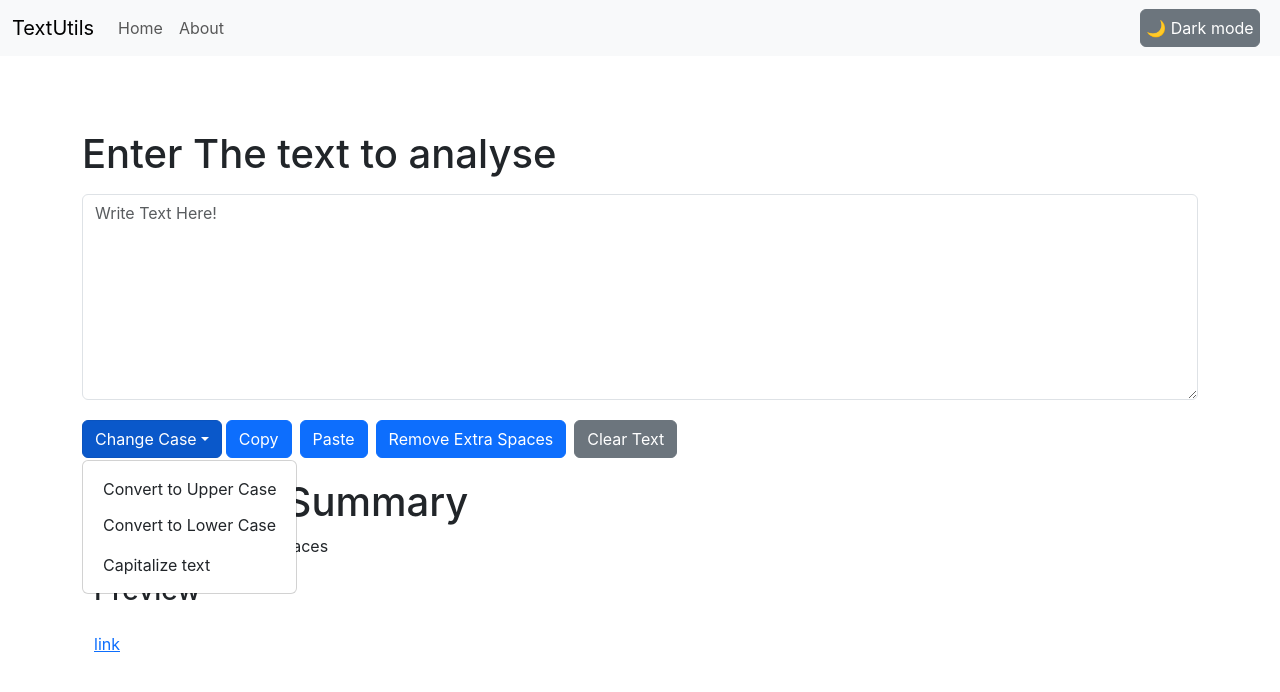
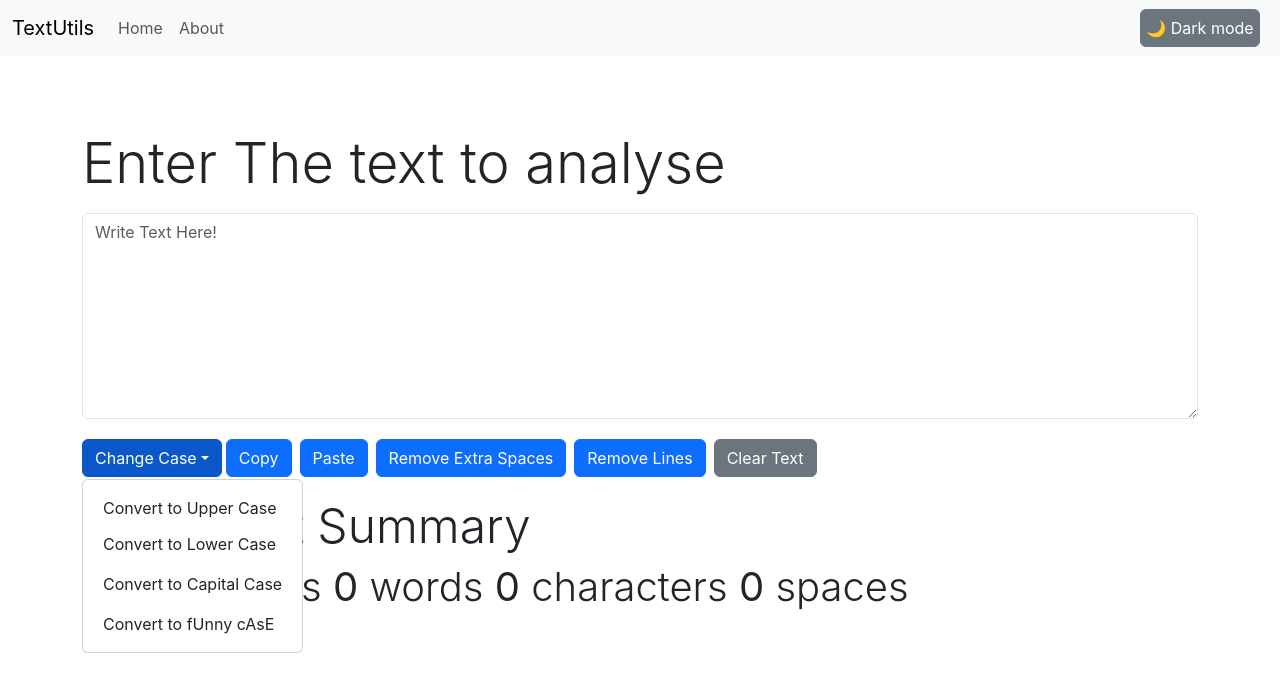
Before and after one commit to Omkar-code-mur/TextUtils, a React (Create React App) app: page / in a window 1280 px wide. Both pictures are taken after a click on the button "Change Case". Shown: the top 692 px of the page. Built offline with nearby package versions, Linux system fonts and the light colour scheme.

Commit message:
final touchup

```diff
--- a/src/Componants/Navbar.js
+++ b/src/Componants/Navbar.js
@@ -3,7 +3,7 @@ import { Link } from "react-router-dom";
 import React from "react";
 import PropTypes from "prop-types";
 
-export default function Navbar({ mode, title, emoji, toggleMode, capitalize }) {
+export default function Navbar({ mode, emoji, toggleMode, capitalize }) {
   return (
     <div>
       <nav
@@ -37,6 +37,7 @@ export default function Navbar({ mode, title, emoji, toggleMode, capitalize }) {
                 onClick={toggleMode}>
                 {emoji} {capitalize(mode)} mode
               </button>
+
             </form>
           </div>
         </div>
--- a/src/Componants/TextForm.js
+++ b/src/Componants/TextForm.js
@@ -3,18 +3,26 @@
 import React, { useState } from "react";
 
 export default function TextForm(props) {
+
+
+  let a = []
+  // This function is used to check is textbox is not empty
   const emptyCheck = () => {
     if (text === "") {
       props.showAlert("Please Enter Some Text to modify", "warning");
       return true;
     }
   };
+
+  // This function is used to convert text to upper case
   const handleUpClick = (e) => {
     if (emptyCheck()) return;
     let newText = text.toUpperCase();
     setText(newText);
     props.showAlert("text Converted to upper case", "success");
   };
+
+  // This function is used to convert text to capital case
   const handleCapitalize = (e) => {
     if (emptyCheck()) return;
     let newText = text;
@@ -31,16 +39,57 @@ export default function TextForm(props) {
     props.showAlert("text Capitalized", "success");
   };
 
+  // error to feature lol
+  const funnyCase = (e) => {
+    if (emptyCheck()) return;
+    let newText = text;
+    newText = newText.toLowerCase().split("\n").join("  ");
+    let ansData = "";
+    for (let i = 0; i < newText.length - 2; i++) {
+      if (
+        i < newText.length - 2 ||
+        newText[i] === "." ||
+        newText[i] === "?" ||
+        newText[i] === "!"
+      ) {
+        ansData =
+          ansData + newText[i] + newText[i + 1] + newText[i + 2].toUpperCase();
+        i = i + 2;
+        continue;
+      }
+      ansData = ansData + newText[i];
+    }
+    setText(ansData);
+    props.showAlert("text Capitalized", "success");
+  };
+
+  // This function is used to find number of sentances
+  const findSentances = (text) => {
+    let newText = text;
+    let puncs = [".", "?", "!"];
+    let count = -3;
+    puncs.forEach((punc) => {
+      newText.split(punc).forEach((word) => {
+        count++;
+      });
+    });
+    return count;
+  };
+
+  // This function is used to copy text
   const handleCopy = (e) => {
     if (emptyCheck()) return;
     navigator.clipboard.writeText(text);
     props.showAlert("text copied", "success");
   };
 
+  // This function is used to paste text in textarea
   const handlePaste = (e) => {
     navigator.clipboard.readText().then(setText);
     props.showAlert("Text Pasted", "success");
   };
+
+  // This function is used to remove   Extra   spaces
   const handleExtraSpaces = (e) => {
     if (emptyCheck()) return;
     let newText = text;
@@ -48,27 +97,41 @@ export default function TextForm(props) {
     setText(newText.join(" "));
     props.showAlert("Extra spaces removed", "success");
   };
+
+  // This function is used to remove lines from the text and make it single line
+  const removeLines = (e) => {
+    if (emptyCheck()) return;
+    let newText = text;
+    newText = newText.split("\n").join(" ");
+    setText(newText);
+    props.showAlert("lines Removed", "success");
+  };
+
+  // This function is used to clear text
   const handleClearClick = (e) => {
     setText("");
     props.showAlert("text cleared", "success");
   };
-  const check = (word) => {
-    return word !== "";
-  };
+
+  // This function is used to find word count
   const findWordCount = (sentance) => {
     if (sentance === null || sentance === "") {
       return 0;
     } else {
-      return text.split(" ").filter(check).length;
+      return text.split(/\s+/ ).filter((word)=> word !== "").length;
     }
   };
+
+  // This function is used to find character count
   const findCharacters = (sentance) => {
     if (sentance === null || sentance === "") {
       return 0;
     } else {
-      return text.split(" ").filter(check).join("").length;
+      return text.split(" ").filter((word)=> word !== "").join("").length;
     }
   };
+
+  // This function is used to find space count
   const findSpaces = (sentance) => {
     if (sentance === null || sentance === "") {
       return 0;
@@ -76,6 +139,8 @@ export default function TextForm(props) {
       return text.split(" ").length - 1;
     }
   };
+
+  // This function is used to convert to lower case
   const handleLoClick = (e) => {
     if (emptyCheck()) return;
     let newText = text.toLowerCase();
@@ -86,12 +151,18 @@ export default function TextForm(props) {
     setText(e.target.value);
   };
 
-  let [text, setText] = useState("");
+  let [text, setText] = useState("",(text) =>{
+    a.push(text)
+    console.log(a)
+    return text
+  } );
 
   return (
     <>
-      <div className='container d-inline' data-bs-theme={props.mode}>
-        <h1 data-bs-theme={props.mode}>{props.heading}</h1>
+      <div className='container d-inline ' data-bs-theme={props.mode}>
+        <h1 className='display-4' data-bs-theme={props.mode}>
+          {props.heading}
+        </h1>
         <div className='my-3 '>
           <textarea
             className='form-control'
@@ -129,7 +200,12 @@ export default function TextForm(props) {
               <button
                 className='btn btn-primary mx-1 my-1 center d-inline-flex dropdown-item'
                 onClick={handleCapitalize}>
-                Capitalize text
+                Convert to Capital Case
+              </button>
+              <button
+                className='btn btn-primary mx-1 my-1 center d-inline-flex dropdown-item'
+                onClick={funnyCase}>
+                Convert to fUnny cAsE
               </button>
             </li>
           </ul>
@@ -151,20 +227,24 @@ export default function TextForm(props) {
           Remove Extra Spaces
         </button>
         <button
+          className='btn btn-primary mx-1 my-1 center d-inline-flex '
+          onClick={removeLines}>
+          Remove Lines
+        </button>
+        <button
           className='btn btn-secondary mx-1 my-1 center d-inline-flex '
           onClick={handleClearClick}>
           Clear Text
         </button>
       </div>
       <div className='container my-3' data-bs-theme={props.mode}>
-        <h1>Your Text Summary</h1>
-        <p>
-          {findWordCount(text)} words {findCharacters(text)} characters{" "}
-          {findSpaces(text)} spaces
+        <h1 className='display-5'>Your Text Summary</h1>
+        <p className='display-6'>
+          <strong>{findSentances(text)}</strong> sentances{" "}
+          <strong>{findWordCount(text)}</strong> words{" "}
+          <strong>{findCharacters(text)}</strong> characters{" "}
+          <strong>{findSpaces(text)}</strong> spaces
         </p>
-        <h3>Preview</h3>
-        <pre className='preview'>{`${text}`}</pre>
-        <a href='ftp://192.168.1.1/'>link</a>
       </div>
     </>
   );
```
